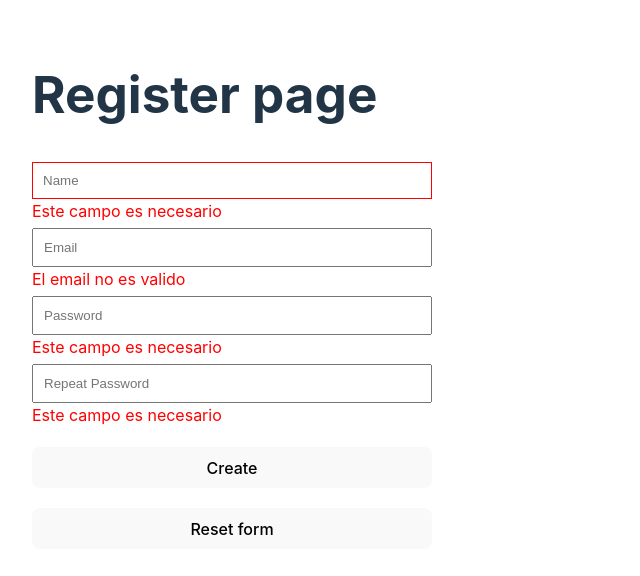
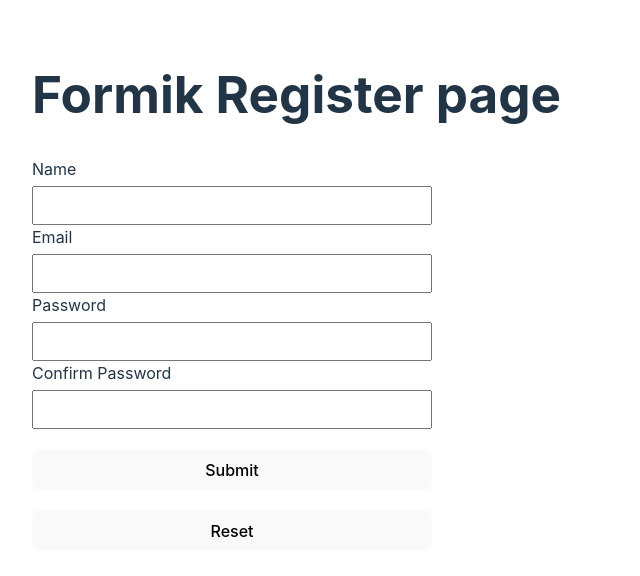
Before and after one commit to eugenioroblessiller/forms, a React (Vite) app: page /formik-register in a window 1280 px wide. Shown: the top 576 px of the page, without its empty margins (0-640 px from the left). Built offline with nearby package versions, Linux system fonts and the light colour scheme.

Commit message:
Formik Register Page

```diff
--- a/src/pages/RegisterFormikPage.tsx
+++ b/src/pages/RegisterFormikPage.tsx
@@ -1,47 +1,59 @@
 import '../styles/styles.css';
 
-import React, { ChangeEvent, FormEvent, useState } from 'react';
-
-import { useForm } from '../hooks/useForm';
+import { ErrorMessage, Field, Form, Formik } from 'formik';
+import React from 'react';
+import * as Yup from 'yup';
 
 export const RegisterFormikPage = () => {
 
-
-    const { formData, onChange, resetForm, isValidEmail } = useForm({
-        name: '',
-        email: '',
-        password1: '',
-        password2: ''
-    })
-    const { name, email, password1, password2 } = formData
-
-    const handleSubmit = (ev: FormEvent<HTMLFormElement>) => {
-        ev.preventDefault()
-        console.log(formData)
-    }
     return (
         <div>
-            <h1>Register page</h1>
+            <h1>Formik Register page</h1>
 
-            <form action="" noValidate onSubmit={handleSubmit}>
-                <input type="text" placeholder='Name' name='name' value={name} onChange={onChange}
-                    className={`${name.trim().length <= 0 && 'has-error'}`} />
-                {name.trim().length <= 0 && <span>Este campo es necesario</span>}
+            <Formik
+                initialValues={{ name: '', email: '', password1: '', password2: '' }}
+                validationSchema={Yup.object({
+                    name: Yup.string()
+                        .min(2, 'Must be more than 2 characters')
+                        .max(15, 'Must be less than 15 characters')
+                        .required('Required'),
+                    email: Yup.string()
+                        .email('Invalid email address')
+                        .required('Required'),
+                    password1: Yup.string()
+                        .max(12, 'Must be 12 characters or less')
+                        .required('Required'),
+                    password2: Yup.string()
+                        .oneOf([Yup.ref('password1'), null], 'Passwords must match')
+                        .required('Required'),
+                })}
+                onSubmit={(values, { setSubmitting }) => {
+                    console.log(values)
+                }}
+            >
+                {({ handleReset }) => (
+                    <Form>
+                        <label htmlFor="name">Name</label>
+                        <Field name="name" type="text" />
+                        <ErrorMessage name="name" component={'span'} />
 
-                <input type="email" placeholder='Email' name='email' value={email} onChange={onChange} />
-                {!isValidEmail(email) && <span>El email no es valido</span>}
+                        <label htmlFor="email">Email</label>
+                        <Field name="email" type="email" />
+                        <ErrorMessage name="email" component={'span'} />
 
-                <input type="password" placeholder='Password' name='password1' value={password1} onChange={onChange} />
-                {password1.trim().length <= 0 && <span>Este campo es necesario</span>}
-                {password1.trim().length < 6 && password1.trim().length > 0 && <span>La constraseña debe tener 6 caracteres</span>}
+                        <label htmlFor="password1">Password</label>
+                        <Field name="password1" type="password" />
+                        <ErrorMessage name="password1" component={'span'} />
 
-                <input type="password" placeholder='Repeat Password' name='password2' value={password2} onChange={onChange} />
-                {password2.trim().length <= 0 && <span>Este campo es necesario</span>}
-                {password2.trim().length > 0 && password1 !== password2 && <span>Las contraseñas no son iguales </span>}
+                        <label htmlFor="password2">Confirm Password</label>
+                        <Field name="password2" type="password" />
+                        <ErrorMessage name="password2" component={'span'} />
 
-                <button type="submit">Create</button>
-                <button type="button" onClick={resetForm}>Reset form</button>
-            </form>
+                        <button type="submit">Submit</button>
+                        <button type="button" onClick={handleReset}>Reset</button>
+                    </Form>
+                )}
+            </Formik>
         </div>
     )
 }
```
